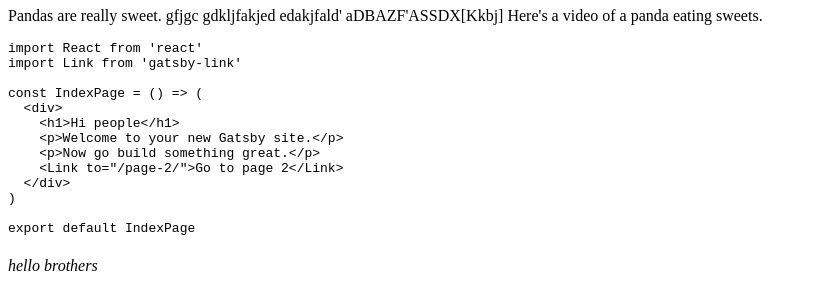
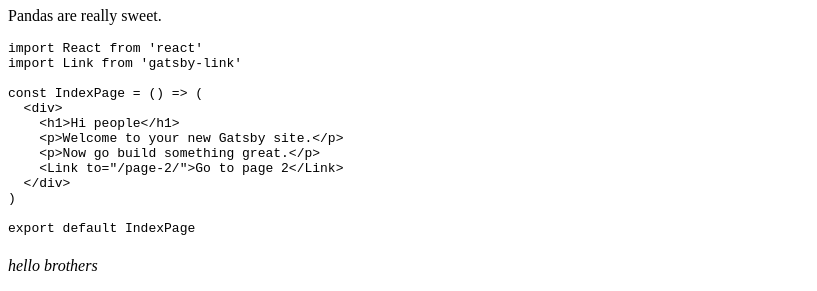
Before and after one commit to saigowthamr/gatsbyblog-test, a Gatsby site: page /my-first in a window 1280 px wide. Shown: the part 73-364 px from the top of the page, without its empty margins (0-817 px from the left). Built offline with nearby package versions, Linux system fonts and the light colour scheme; Gatsby itself is replaced by a stand-in of ours; some packages are replaced by stand-ins of ours; code samples lack their colours.

Commit message:
Update Blog “my-first”

````diff
--- a/src/pages/my-first.md
+++ b/src/pages/my-first.md
@@ -4,11 +4,7 @@ date: '2017-08-10'
 title: Sweet Pandas Eating Sweets
 ---
 Pandas are really sweet.
-gfjgc
-gdkljfakjed
-edakjfald'
-aDBAZF'ASSDX\[Kkbj]
-Here's a video of a panda eating sweets.
+
 
 ```javascript
 import React from 'react'
````
